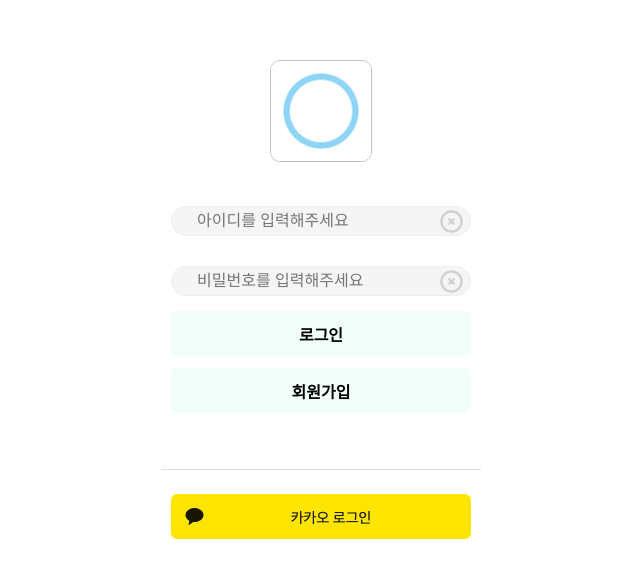
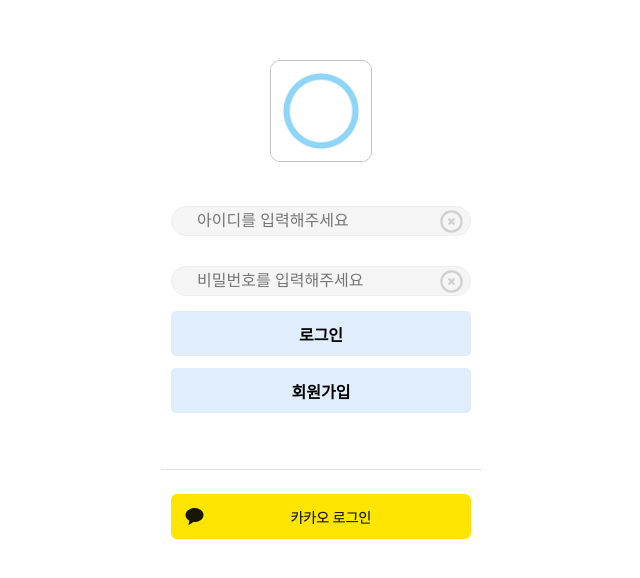
Before and after one commit to sosohandiary/FE, a React (Create React App) app: page /login in a window 1280 px wide. Shown: the part 116-694 px from the top of the page, without its empty margins (319-959 px from the left). Built offline with nearby package versions, Linux system fonts and the light colour scheme.

Commit message:
Style: change colors

```diff
--- a/src/constants/colorPalette.js
+++ b/src/constants/colorPalette.js
@@ -1,4 +1,4 @@
-export const subColor1 = "242, 254, 250";
+export const subColor1 = "224, 237, 251";
 export const subColor2 = "129, 251, 236";
 
-export const disableColor = "235, 235, 228";
+export const disableColor = "203, 216, 231";
```
